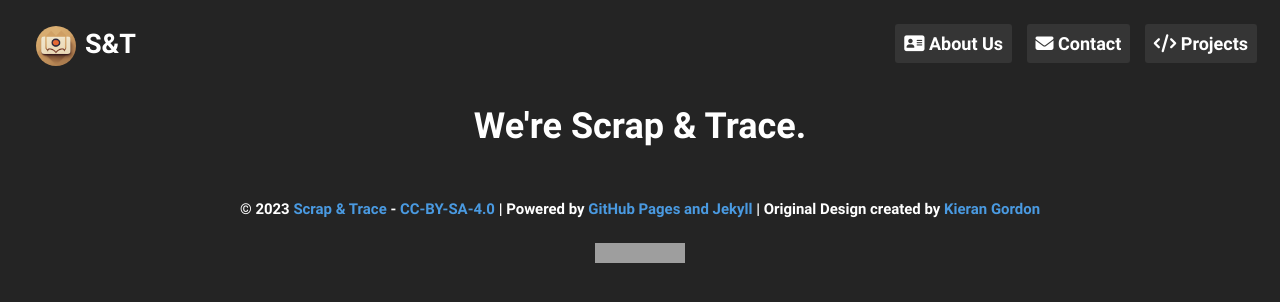
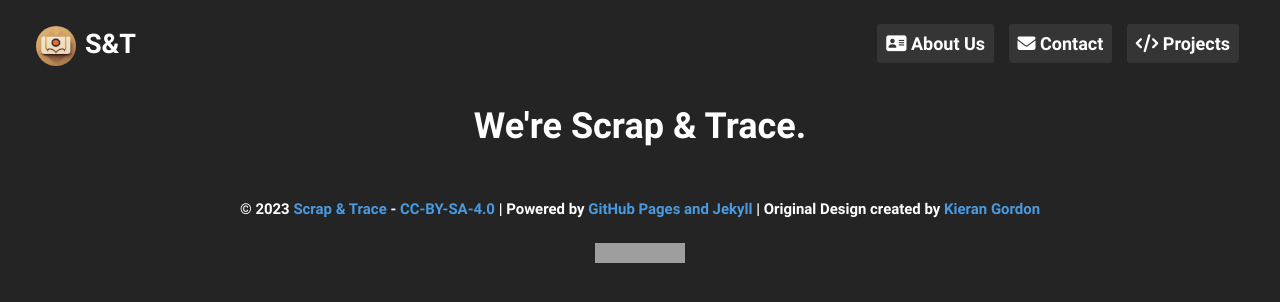
Before and after one commit to scrap-and-trace/scrap-and-trace.github.io, a Jekyll site: the page built from index.md, in a window 1280 px wide. Shown: the top 302 px of the page. Built offline with Jekyll 4.4.1, drawn with Linux system fonts in a browser that asks for light colours; grey boxes are pictures that could not be loaded.

Commit message:
Fix navbar button margins being aligned too far right

```diff
--- a/styles/style.css
+++ b/styles/style.css
@@ -33,7 +33,7 @@ body {
 }
 
 header {
-  padding: 1em 1em 1em 2em;
+  padding: 1em 2em 1em 2em;
   color: var(--white);
   font-weight: bold;
   margin: 0 auto;
```
